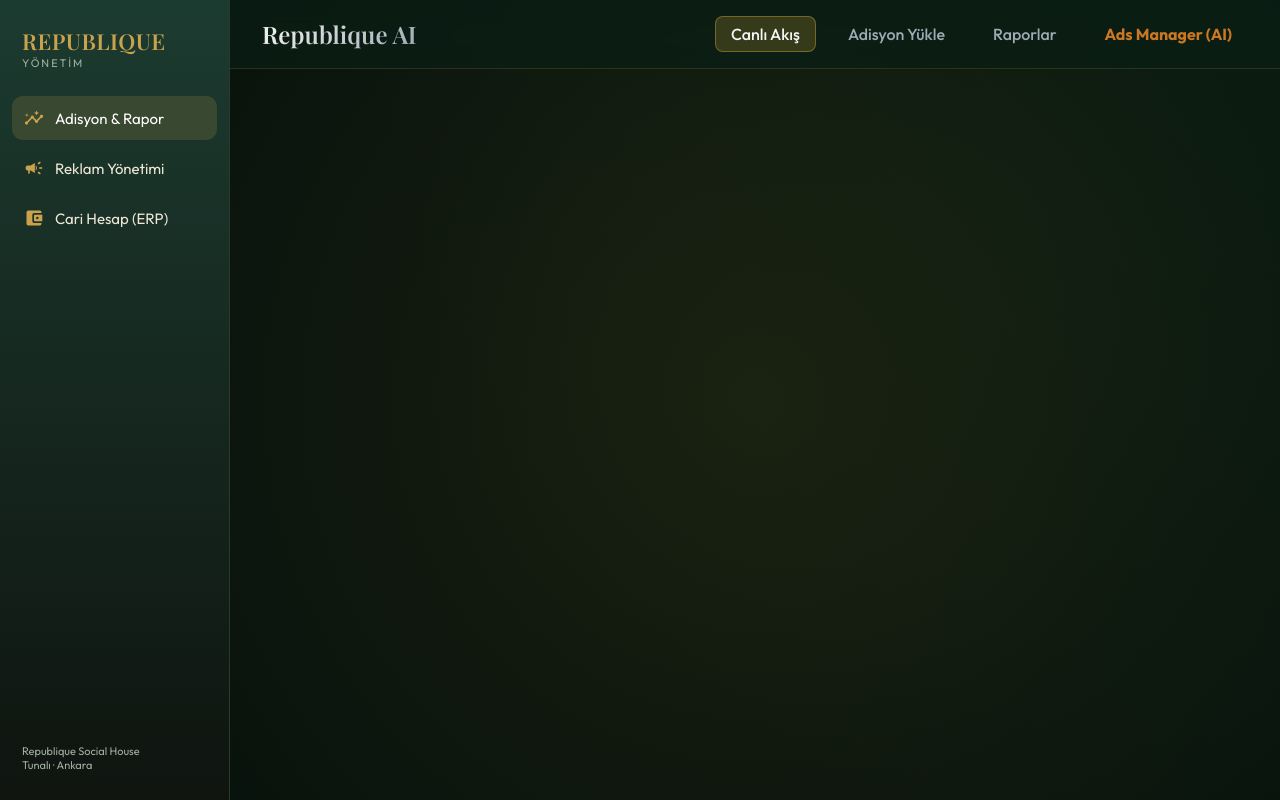
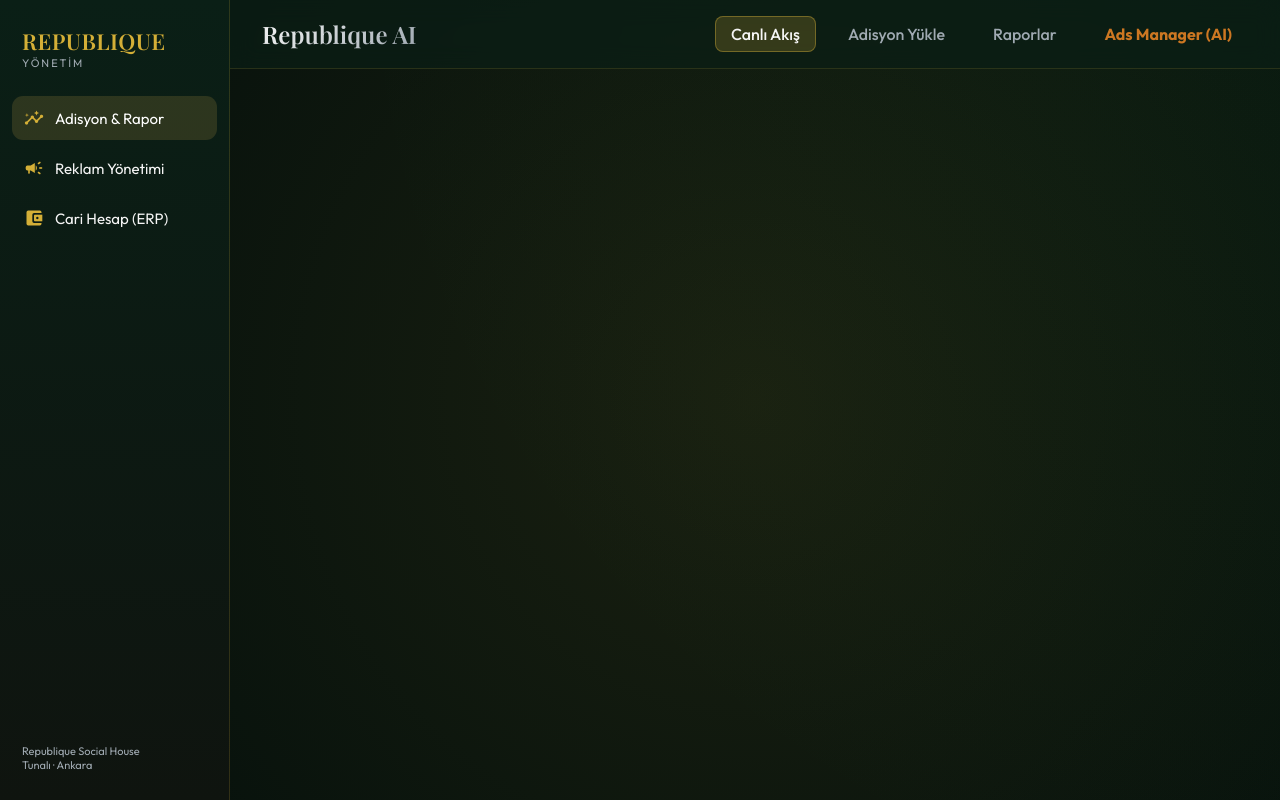
Before and after one commit to bugra-sahin/republique-sistem, a website: page public/admin/index.html in a window 1280 px wide. Drawn offline with nearby package versions, Linux system fonts and the light colour scheme; no server answers; a web font is replaced by a local one.

Commit message:
Add files via upload

```diff
--- a/public/admin/index.html
+++ b/public/admin/index.html
@@ -7,7 +7,7 @@
 <link href="https://fonts.googleapis.com/css2?family=Outfit:wght@300;400;600;800&family=Playfair+Display:wght@600&display=swap" rel="stylesheet">
 <link href="https://fonts.googleapis.com/icon?family=Material+Icons+Round" rel="stylesheet">
 <style>
-  :root{--bg:#0f120f;--panel:#141a15;--line:#2a3a2c;--ink:#efe7d6;--muted:#9fb0a0;--gold:#c9a24b;--green:#1c3b30;--green2:#2a5a44;}
+  :root{--bg:#05100c;--panel:#0a1f16;--line:rgba(212,175,55,0.18);--ink:#f5f5f5;--muted:#a0aab2;--gold:#d4af37;--green:#0a1f16;--green2:#0a1f16;}
   *{box-sizing:border-box;margin:0;padding:0}
   body{background:var(--bg);color:var(--ink);font-family:'Outfit',system-ui,sans-serif;display:flex;min-height:100vh}
   .sidebar{width:230px;background:linear-gradient(180deg,var(--green),#0f140f);border-right:1px solid var(--line);
```
